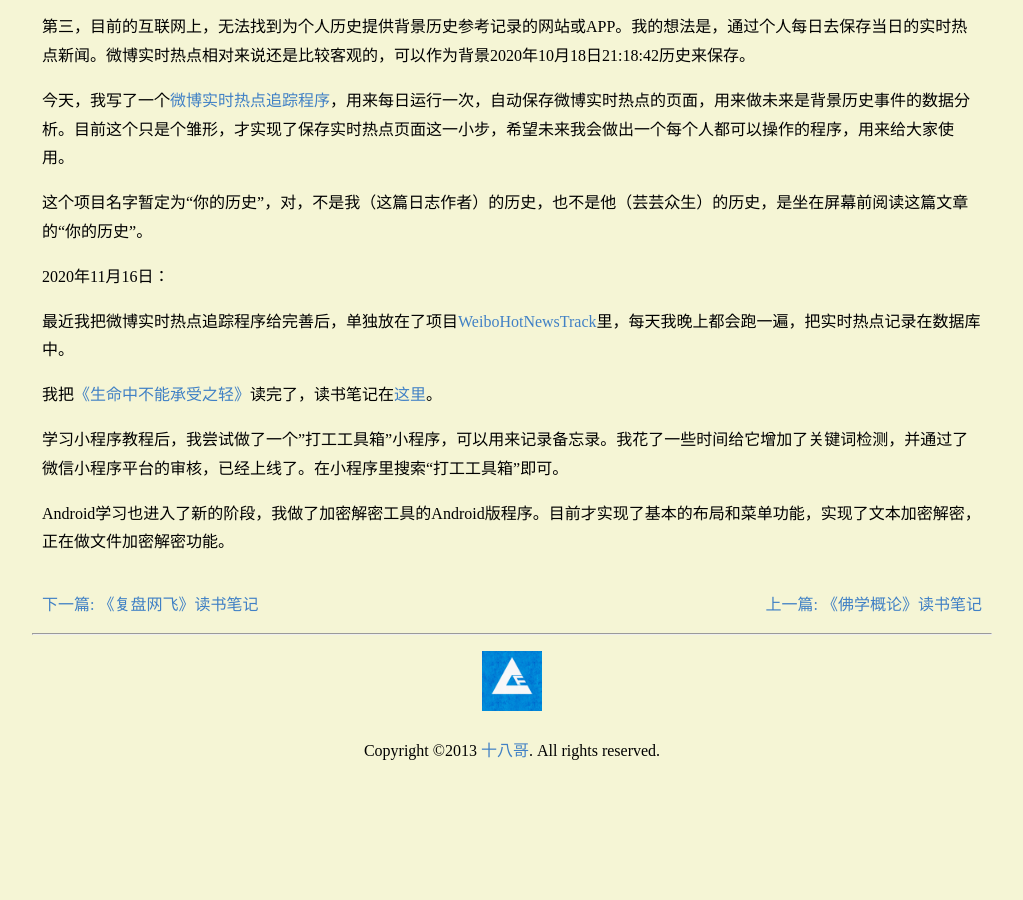
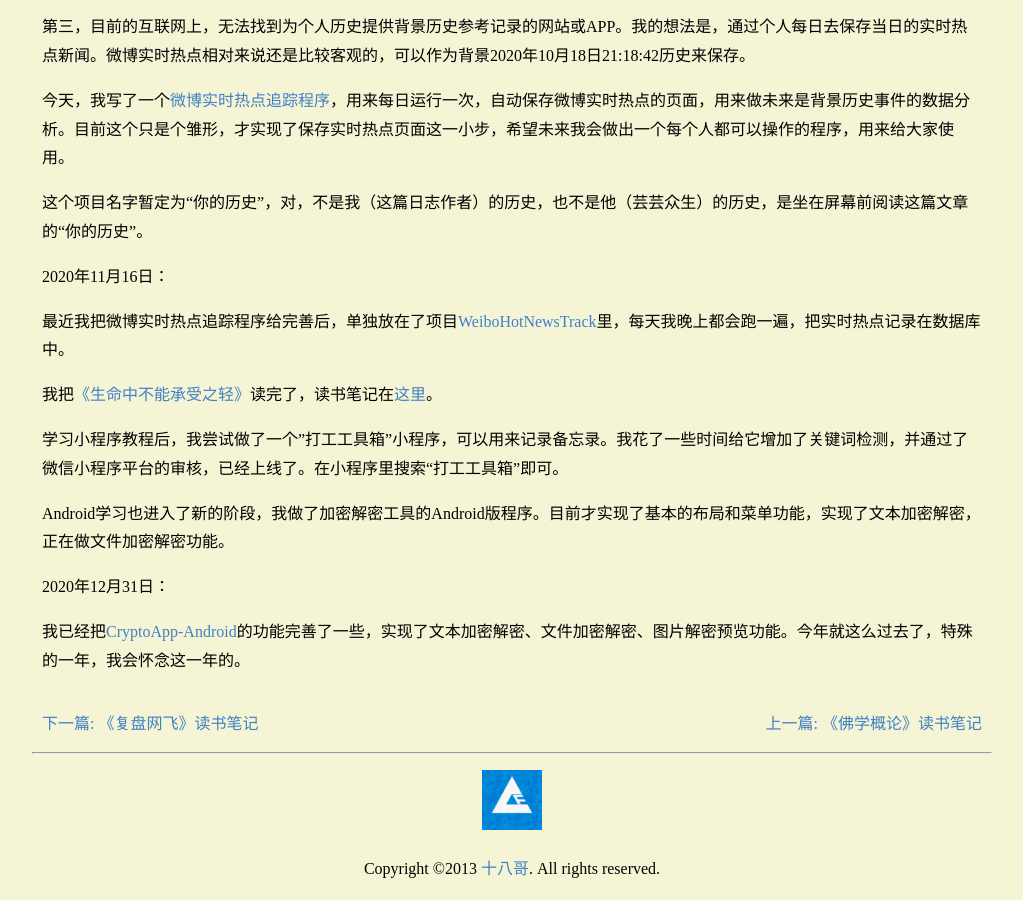
Before and after one commit to cforth/blog, a Jekyll site: the page built from _posts/2020-2-26-record.md, in a window 1280 px wide and 900 px high, scrolled down 4333 px. Shown: the whole window, without its empty margins (128-1151 px from the left). Built offline with Jekyll 4.4.1, drawn with Linux system fonts in a browser that asks for light colours; comment, search, counter and statistics services are not loaded; before the commit the page ends 5115 px from its top, so only the background shows below that.

Commit message:
Update 2020-2-26-record.md

```diff
--- a/_posts/2020-2-26-record.md
+++ b/_posts/2020-2-26-record.md
@@ -146,3 +146,7 @@ QUIC 借鉴了 TCP、UDP 和 TLS（用于加密）的原理和功能，在这个
 学习小程序教程后，我尝试做了一个"打工工具箱"小程序，可以用来记录备忘录。我花了一些时间给它增加了关键词检测，并通过了微信小程序平台的审核，已经上线了。在小程序里搜索“打工工具箱”即可。
 
 Android学习也进入了新的阶段，我做了加密解密工具的Android版程序。目前才实现了基本的布局和菜单功能，实现了文本加密解密，正在做文件加密解密功能。
+
+2020年12月31日：
+
+我已经把[CryptoApp-Android](https://github.com/cforth/CryptoApp-Android)的功能完善了一些，实现了文本加密解密、文件加密解密、图片解密预览功能。今年就这么过去了，特殊的一年，我会怀念这一年的。
```
